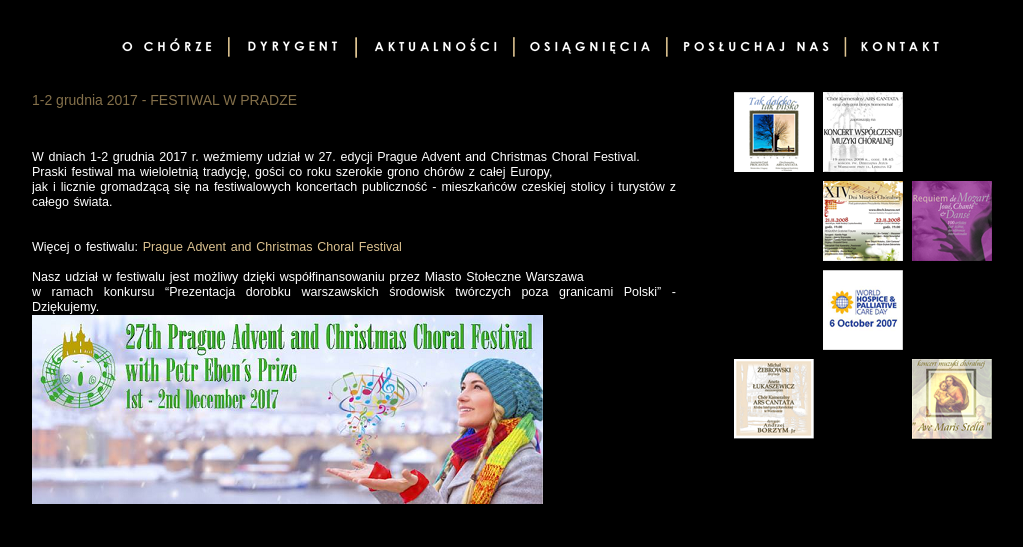
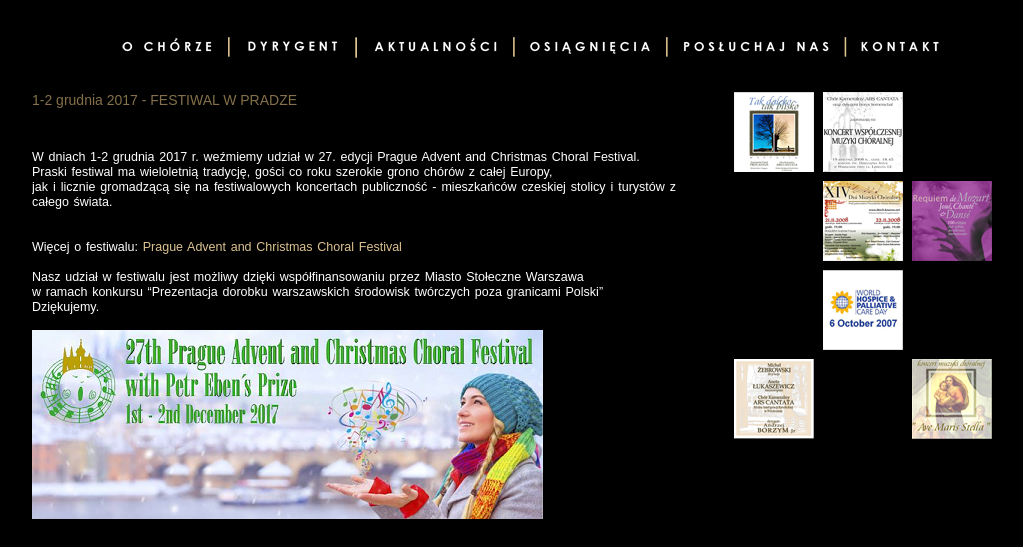
Before and after one commit to ars-cantata/ars-cantata.github.io, a Jekyll site: the page built from _posts/2017-12-01-Praga.md, in a window 1280 px wide, cut to the strip 0-547 px from the top of the page. Shown: the whole strip, without its empty margins (123-1146 px from the left). Built offline with Jekyll 4.4.1, drawn with Linux system fonts in a browser that asks for light colours.

Commit message:
praga - mikro korekty

```diff
--- a/_posts/2017-12-01-Praga.md
+++ b/_posts/2017-12-01-Praga.md
@@ -16,6 +16,9 @@ Więcej o festiwalu:
 <br>
 <br>
 Nasz udział w festiwalu jest możliwy dzięki współfinansowaniu przez Miasto Stołeczne Warszawa <br>
-w ramach konkursu "Prezentacja dorobku warszawskich środowisk twórczych poza granicami Polski" - Dziękujemy.
+w ramach konkursu "Prezentacja dorobku warszawskich środowisk twórczych poza granicami Polski" <br>
+Dziękujemy.
+<br>
 <br>
 <img src="/img/posters/praha.png" alt="AdventChoralCompetitionPrague">
+<br>
```
